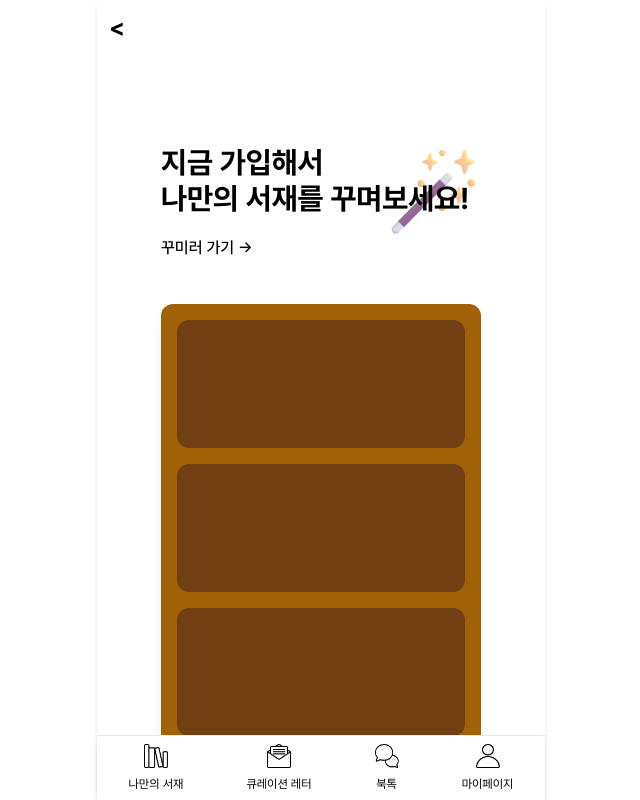
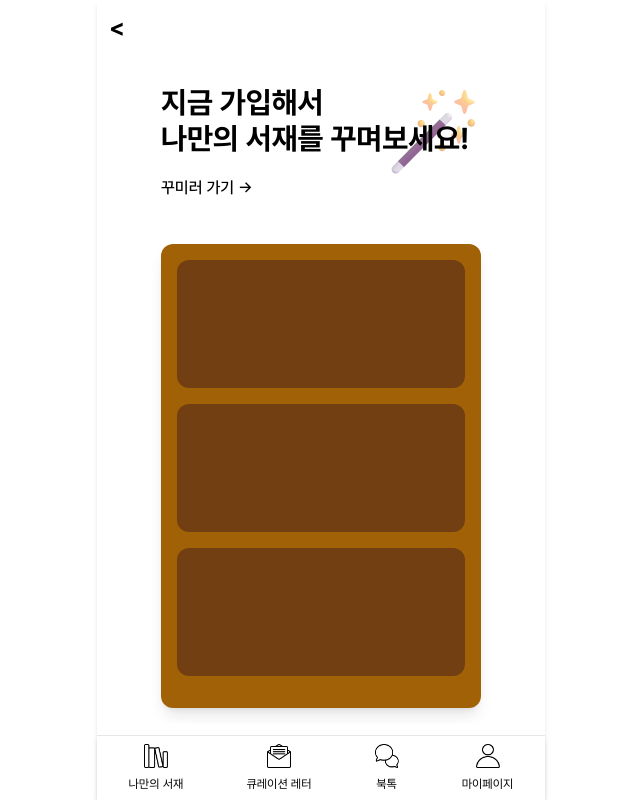
Before and after one commit to SSAFY-BOOKKOO/backend, a React (Vite) app in the folder frontend/: page /intro in a window 1280 px wide. Shown: the whole page, without its empty margins (319-959 px from the left). Built offline with nearby package versions, Linux system fonts and the light colour scheme.

Commit message:
dsign : css, placeholder 수정

```diff
--- a/frontend/src/pages/Library/LibrarySearch.jsx
+++ b/frontend/src/pages/Library/LibrarySearch.jsx
@@ -65,7 +65,7 @@ const LibrarySearch = () => {
         <div className='flex-grow'>
           <Input
             id='searchText'
-            placeholder='검색어를 입력해주세요'
+            placeholder='책을 검색하세요'
             value={searchText}
             onChange={e => setSearchText(e.target.value)}
           />
--- a/frontend/src/pages/Member/Intro.jsx
+++ b/frontend/src/pages/Member/Intro.jsx
@@ -6,7 +6,7 @@ import WrapContainer from '../../components/Layout/WrapContainer';
 const Intro = () => {
   return (
     <WrapContainer>
-      <div className='h-screen flex flex-col items-center justify-center p-4 bg-white overflow-hidden'>
+      <div className='flex mt-3 flex-col items-center justify-center p-4 bg-white overflow-hidden'>
         <div className='text-left relative'>
           <h1 className='text-3xl font-bold mb-2 relative z-10'>
             지금 가입해서
```
